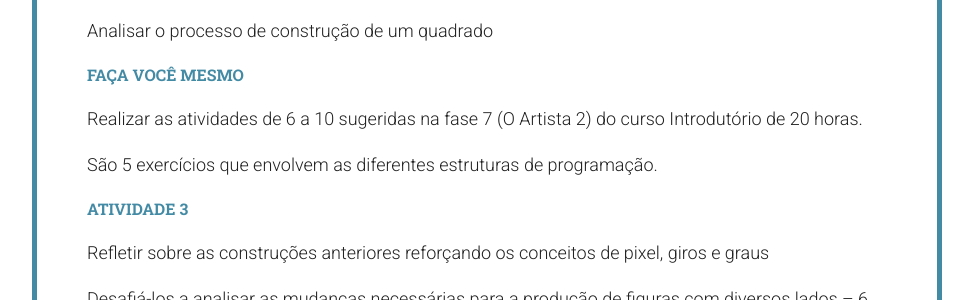
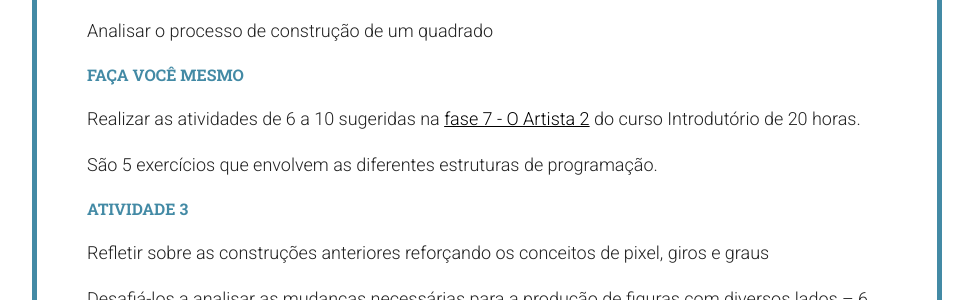
Before and after one commit to Programae/blocos, a Jekyll site: the page built from _posts/2015-01-01-aula08.md, in a window 1280 px wide and 900 px high, scrolled down 4902 px. Shown: the part 152-452 px from the top of the window, without its empty margins (153-1126 px from the left). Built offline with Jekyll 4.4.1, drawn with Linux system fonts in a browser that asks for light colours; nearby versions of some CDN libraries; library files that are not in the unit come from our copies; part of the change alters nothing that is shown.

```diff
--- a/_posts/2015-01-01-aula08.md
+++ b/_posts/2015-01-01-aula08.md
@@ -57,7 +57,7 @@ tags: [scratch, codeorg, programaê, tutorial]
 
 **Materiais de apoio:**
 
-[Sistema de Movimentação no Blockly](/blocos/pdf/Sistemademoviventacao-Blockly.pdf)
+[Sistema de Movimentação no Blockly](/blocos/pdf/Sistemademovimentacao-Blockly.pdf)
 
 [Sistema de cores](/blocos/pdf/Cores.pdf)
 
@@ -68,7 +68,7 @@ tags: [scratch, codeorg, programaê, tutorial]
 
  - Realizar o download dos vídeos
  - Realizar o download dos materiais de apoio - [Sistema de cores](/blocos/pdf/Cores.pdf)
- e [Sistema de Movimentação no Blockly](/blocos/pdf/Sistemademoviventacao-Blockly.pdf)
+ e [Sistema de Movimentação no Blockly](/blocos/pdf/Sistemademovimentacao-Blockly.pdf)
 
 ## Desenvolvimento
 
@@ -96,7 +96,7 @@ Analisar o processo de construção de um quadrado
 
 ### Faça você mesmo
 
-Realizar as atividades de 6 a 10 sugeridas na fase 7 (O Artista 2) do curso Introdutório de 20 horas.
+Realizar as atividades de 6 a 10 sugeridas na [fase 7 - O Artista 2](http://studio.code.org/s/20-hour/stage/7/puzzle/6) do curso Introdutório de 20 horas.
 
 São 5 exercícios que envolvem as diferentes estruturas de programação.
 
```
